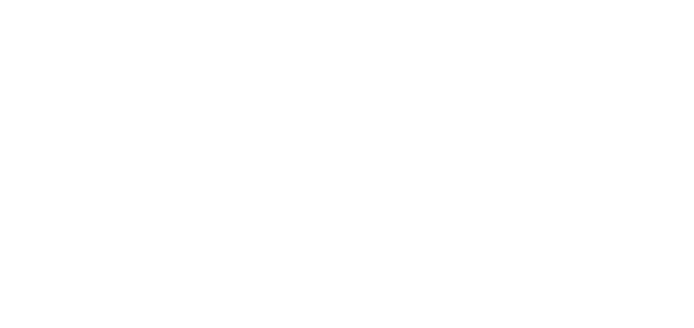
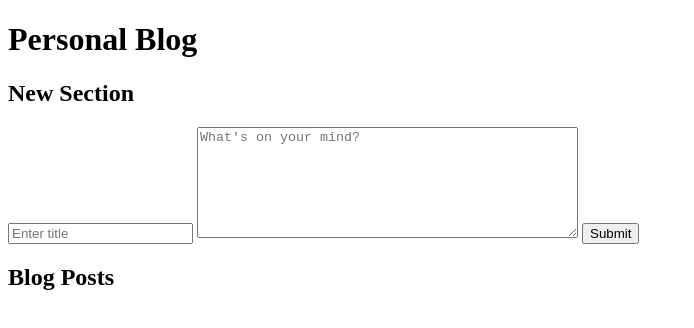
Before and after one commit to Jcrosdale/sba-5, a plain HTML site: page index.html in a window 1280 px wide. Shown: the whole page, without its empty margins (0-694 px from the left). Drawn offline with Linux system fonts and the light colour scheme.

Commit message:
Added HTML structure

```diff
--- a/index.html
+++ b/index.html
@@ -12,9 +12,21 @@
 </head>
 
 <body>
-    <!-- Create a section for the new post form (including input for title, textarea for content, and a submit button). -->
+    <h1>Personal Blog</h1>
+    <!-- Create a section for the new post form -->
+    <h2>New Section</h2>
+    <!--Include input for title -->
+    <input id="title-input" type="text" placeholder="Enter title" required/>
+    <span id="title-error"></span> <!-- Validation error messages -->
+    <!-- Textarea for content -->
+    <textarea id="blog" name="post" rows="7" cols="45" placeholder="What's on your mind?"></textarea>
+    <span id="post-error"></span> <!-- Validation error messages -->
+    <!-- Submit button -->
+    <button id="submit-button" type="button">Submit</button>
     <!-- Create a section where the list of blog posts will be displayed dynamically. -->
-    <!-- Ensure you have elements (e.g., <span>) near your form inputs to display validation error messages. -->
+     <h2>Blog Posts</h2>
+     <ul id="blog-list"></ul>
+
 
 </body>
 
```
